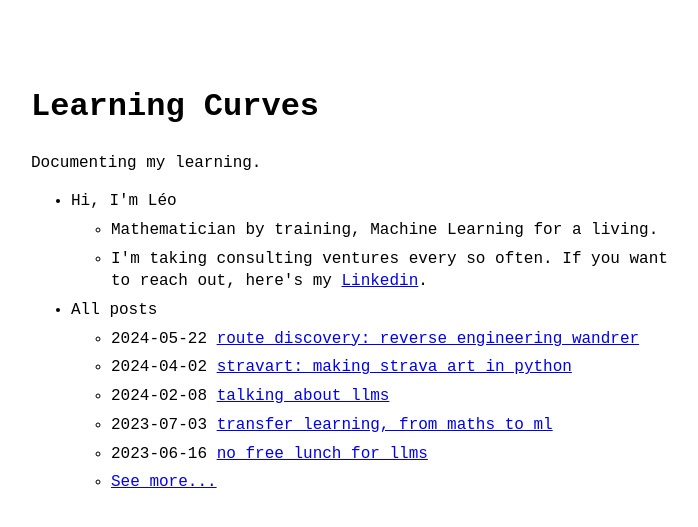
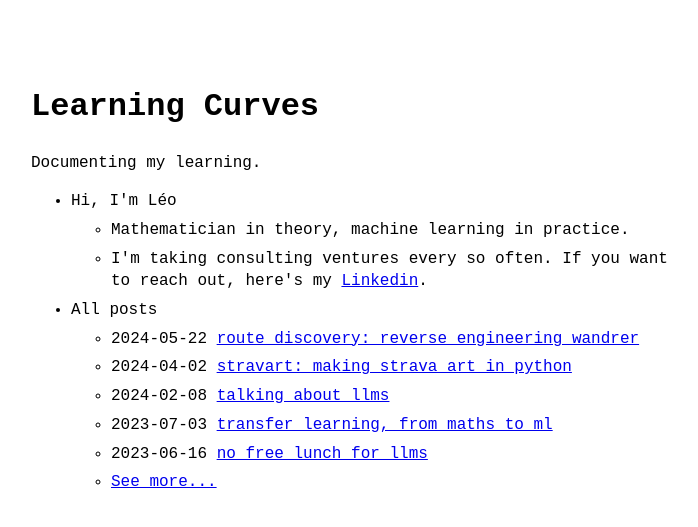
Before and after one commit to dsleo/dsleo.github.io, a Jekyll site: the page built from index.md, in a window 1280 px wide. Shown: the top 527 px of the page, without its empty margins (289-987 px from the left). Built offline with Jekyll 4.4.1, drawn with Linux system fonts in a browser that asks for light colours.

Commit message:
new intro sentence

```diff
--- a/_data/menu.yml
+++ b/_data/menu.yml
@@ -5,7 +5,7 @@
 entries:
   - title: Hi, I'm Léo
     entries:
-      - title: Mathematician by training, Machine Learning for a living.
+      - title: Mathematician in theory, machine learning in practice.
       - title: I'm taking consulting ventures every so often. If you want to reach out, here's my <a href="https://www.linkedin.com/in/leodreyfusschmidt/">Linkedin</a>.
 
   - title: All posts
```
